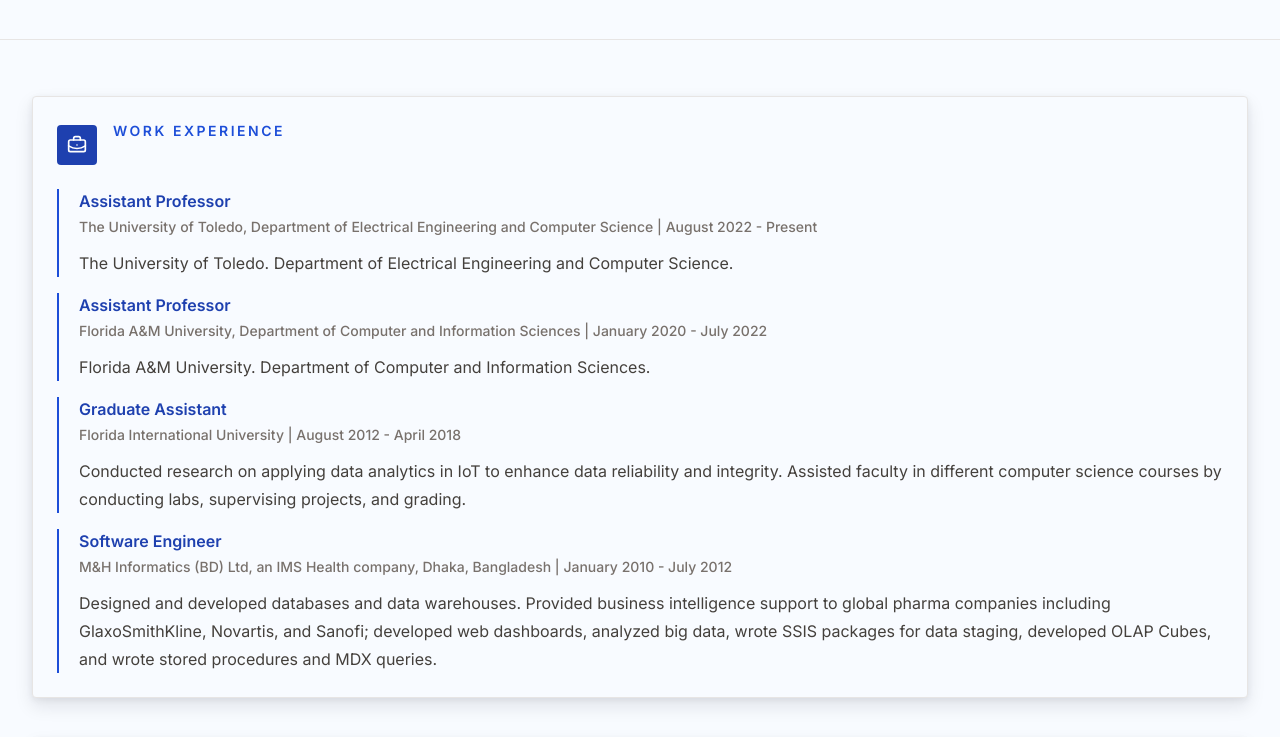
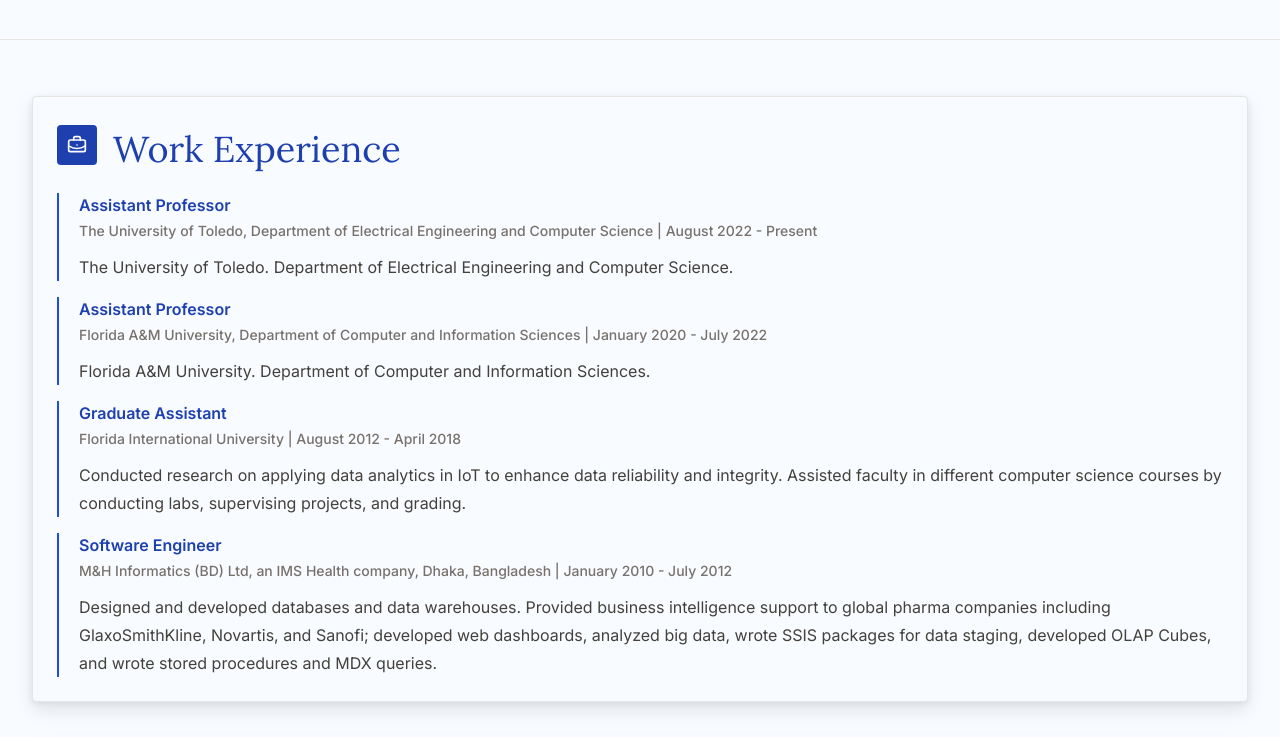
Before and after one commit to samiatasnim/samiatasnim.github.io, a Next.js app: page / in a window 1280 px wide. Shown: the part 620-1357 px from the top of the page. Built offline with nearby package versions, Linux system fonts and the light colour scheme.

Commit message:
Update page.tsx

```diff
--- a/src/app/page.tsx
+++ b/src/app/page.tsx
@@ -41,7 +41,7 @@
         <div className="mx-auto grid max-w-7xl gap-10 px-4 py-14 sm:px-6 lg:px-8">
           <TimelineSection
             icon={<BriefcaseBusiness />}
-            eyebrow="Work Experience"
+            heading="Work Experience"
             items={workExperience.map((item) => ({
               title: item.role,
               meta: `${item.organization} | ${item.period}`,
@@ -50,7 +50,7 @@
           />
           <TimelineSection
             icon={<GraduationCap />}
-            eyebrow="Education"
+            heading="Education"
             items={education.map((item) => ({
               title: item.degree,
               meta: `${item.institution} | ${item.year}`,
```
